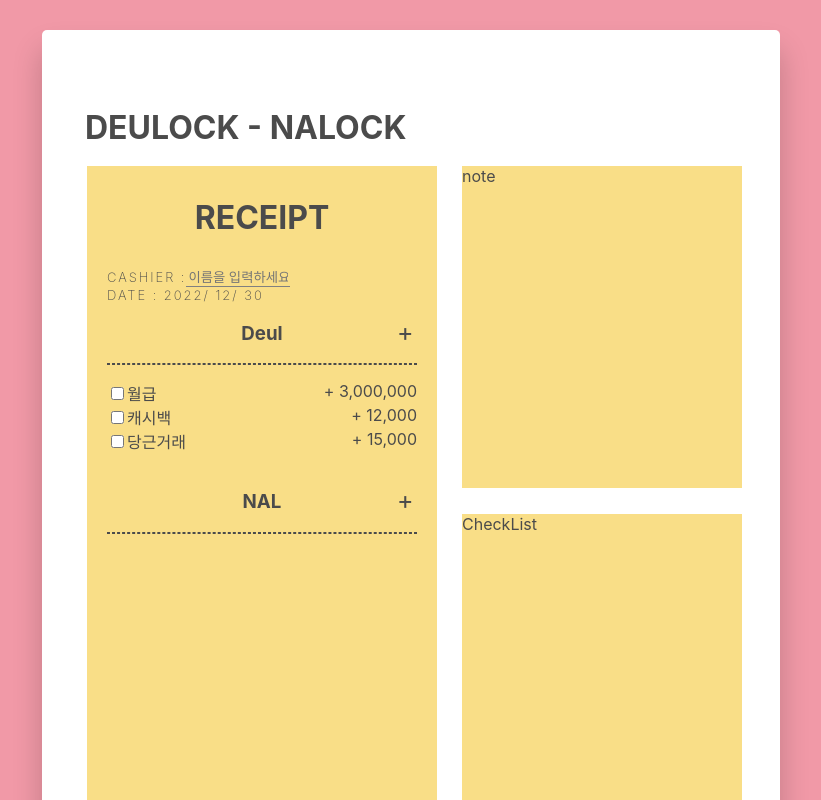
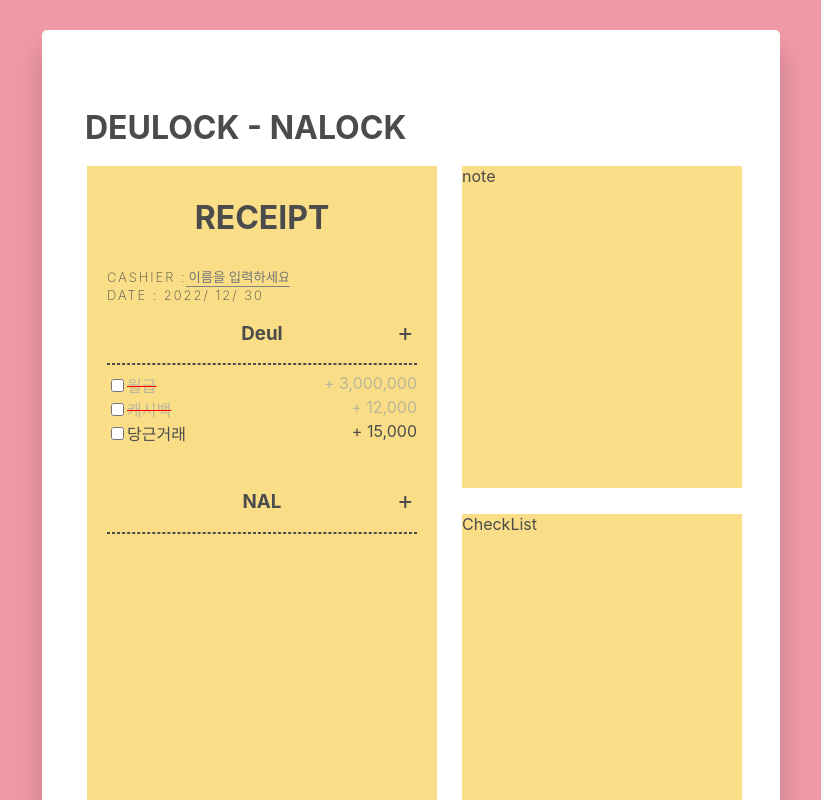
Before and after one commit to taeyeess/-come_and_go, a React (Create React App) app: page / in a window 1280 px wide. Shown: the top 800 px of the page, without its empty margins (229-1050 px from the left). Built offline with nearby package versions, Linux system fonts and the light colour scheme.

Commit message:
style: 체크된 리스트 스타일 변경

```diff
--- a/src/components/modal/ComeOutModal.js
+++ b/src/components/modal/ComeOutModal.js
@@ -27,6 +27,14 @@ const ComeOutModal = ({ cancel }) => {
           X
         </span>
       </ModalHeader>
+      <ModalContents>
+        <form>
+          항목 : <input type="text" autoFocus></input>
+        </form>
+        <form>
+          금액 : <input type="text"></input>
+        </form>
+      </ModalContents>
     </ModalWrapper>
   );
 };
@@ -67,6 +75,7 @@ const ModalHeader = styled.div`
       box-shadow: 0 5px 10px rgb(0 0 0 / 20%);
     }
     &.active {
+      box-shadow: inset 0 0 10px #aeaca0;
       background-color: #ffd740;
     }
   }
@@ -91,4 +100,23 @@ const ModalHeader = styled.div`
     /* background-color: green; */
   }
 `;
+
+const ModalContents = styled.div`
+  width: 100%;
+  height: 150px;
+  padding: 20px;
+  /* background-color: red; */
+  input {
+    width: 100px;
+    border: 0;
+    background-color: inherit;
+    -webkit-appearance: none;
+    -moz-appearance: none;
+    border-bottom: 1px solid grey;
+    margin-bottom: 5px;
+    :focus {
+      outline: none;
+    }
+  }
+`;
 export default ComeOutModal;
--- a/src/components/receipt/inCome/DeulList.js
+++ b/src/components/receipt/inCome/DeulList.js
@@ -3,11 +3,11 @@ import DeulListItem from "./DeulListItem";
 
 const DeulList = ({ deulList }) => {
   return (
-    <ul className="DeulList" style={{ listStyle: "none", padding: "0" }}>
+    <div className="DeulList" style={{ padding: "0" }}>
       {deulList.map(list => (
         <DeulListItem list={list} key={list.id} />
       ))}
-    </ul>
+    </div>
   );
 };
 
--- a/src/components/receipt/inCome/DeulListItem.js
+++ b/src/components/receipt/inCome/DeulListItem.js
@@ -2,11 +2,12 @@ import React from "react";
 import cn from "classnames";
 import CheckInput from "../CheckInput";
 import CheckOutInput from "../CheckOutInput";
+import styled from "styled-components";
 
 const DeulListItem = ({ list }) => {
   const { id, text, checked, price } = list;
   return (
-    <li
+    <DeulListItems
       className="DeulListItem"
       style={{
         listStyle: "none",
@@ -29,8 +30,15 @@ const DeulListItem = ({ list }) => {
           + {price}
         </div>
       </div>
-    </li>
+    </DeulListItems>
   );
 };
 
+const DeulListItems = styled.div`
+  .checked {
+    color: #b9b69a;
+    text-decoration-line: line-through;
+    text-decoration-color: red;
+  }
+`;
 export default DeulListItem;
```
